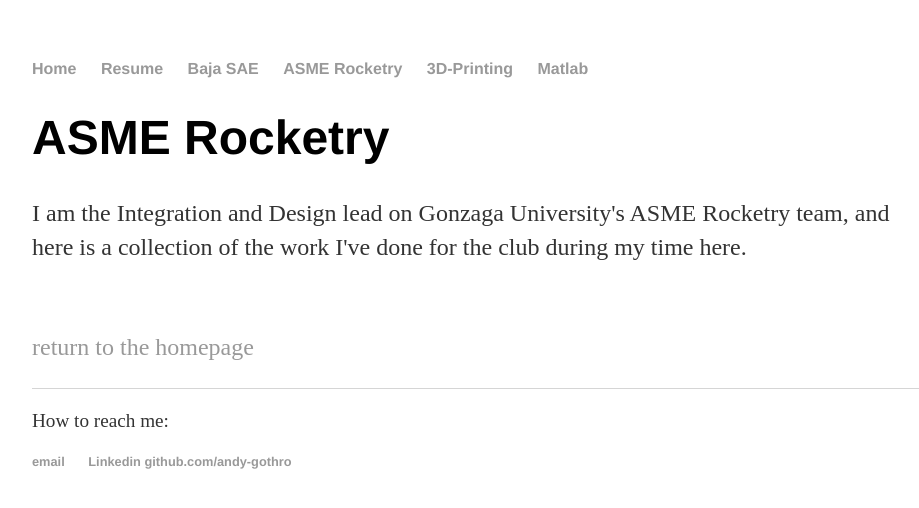
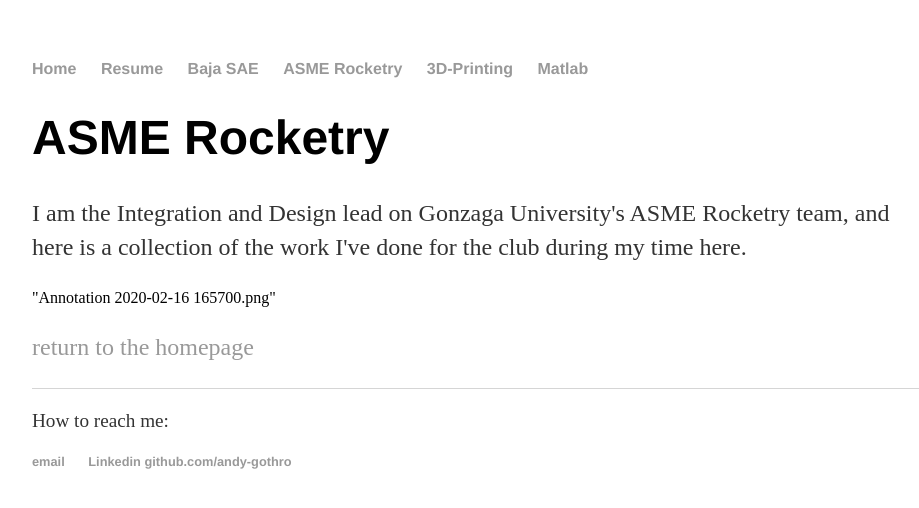
Before and after one commit to andy-gothro/andy-gothro.github.io, a Jekyll site: the page built from ASME Rocketry/index.html, in a window 1280 px wide. Shown: the top 508 px of the page, without its empty margins (160-1079 px from the left). Built offline with Jekyll 4.4.1, drawn with Linux system fonts in a browser that asks for light colours.

Commit message:
Update index.html

```diff
--- a/ASME Rocketry/index.html
+++ b/ASME Rocketry/index.html
@@ -5,6 +5,6 @@
     <div class="blurb">
       <h1>ASME Rocketry</h1>
         <p>I am the Integration and Design lead on Gonzaga University's ASME Rocketry team, and here is a collection of the work I've done for the club during my time here.</p>
-				<img><a href=Annotation 2020-02-16 165700.png></a></img>
+				<img>"Annotation 2020-02-16 165700.png"</img>
 				<p><a href="/index">return to the homepage </a></p>
     </div><!-- /.blurb -->
```
